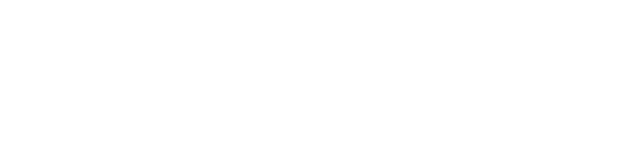
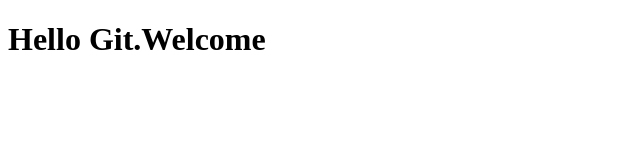
Before and after one commit to alimagd/Faranesh, a plain HTML site: page index.html in a window 1280 px wide. Shown: the whole page, without its empty margins (0-640 px from the left). Drawn offline with Linux system fonts and the light colour scheme.

Commit message:
a few changes in index.html and style.css ...

```diff
--- a/index.html
+++ b/index.html
@@ -1,7 +1,10 @@
 <!DOCTYPE html>
 <html>
-  <head>
-         <title>Git</title>
-  </head>
+	<head>
+		<title>Git</title>
+	</head>
+	<body>
+		<h1>Hello Git.Welcome</h1>
+	<body>
 
 </html>
--- a/style.css
+++ b/style.css
@@ -0,0 +1,5 @@
+
+body{
+
+	direction:rtl;
+}
```
